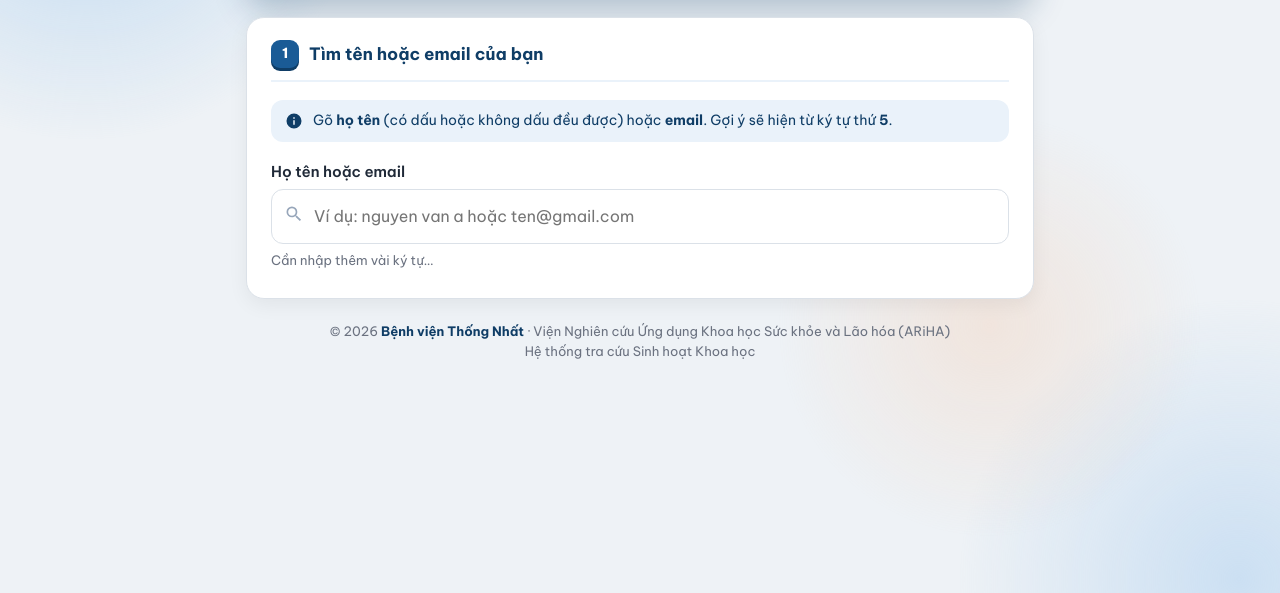
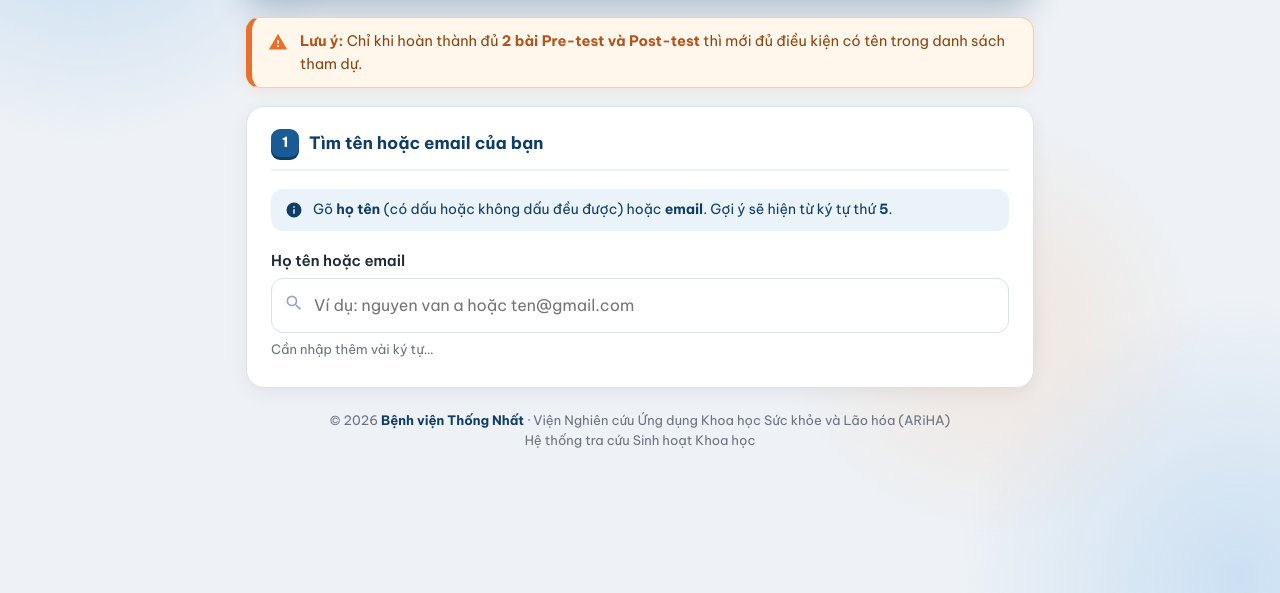
Before and after one commit to VuHoangUS/shkh-2026, a plain HTML site: page index.html in a window 1280 px wide. Shown: the part 207-800 px from the top of the page. Drawn offline with Linux system fonts and the light colour scheme.

Commit message:
Add pre-test/post-test notice above search card
Co-Authored-By: Claude Sonnet 5.5 <noreply@anthropic.com>
Claude-Session: https://claude.ai/code/session_0158cMoA7fwF8JpU8xUE5y2e

```diff
--- a/index.html
+++ b/index.html
@@ -250,6 +250,13 @@ input[type="text"]:focus{
 }
 
 main{ position:relative; z-index:3; }
+.note-warn{
+  display:flex; gap:12px; align-items:flex-start; margin-bottom:18px;
+  background:#fff7ec; color:#8a4510; border:1.5px solid #f6cfa3; border-left:6px solid var(--orange);
+  border-radius:14px; padding:12px 16px; font-size:14.5px; box-shadow:0 4px 14px rgba(232,112,42,.10);
+}
+.note-warn svg{ flex:none; margin-top:2px; color:var(--orange); }
+.note-warn b{ color:var(--orange-dark); }
 /* ---- Ô tìm kiếm + gợi ý ---- */
 .combo{ position:relative; }
 .combo input[type="text"]{ padding:14px 44px 14px 42px; font-size:16px; }
@@ -357,6 +364,10 @@ main{ position:relative; z-index:3; }
   </header>
 
   <main>
+    <div class="note-warn reveal d1" role="note">
+      <svg viewBox="0 0 24 24" width="20" height="20" aria-hidden="true"><path fill="currentColor" d="M1 21h22L12 2 1 21Zm12-3h-2v-2h2v2Zm0-4h-2v-4h2v4Z"/></svg>
+      <span><b>Lưu ý:</b> Chỉ khi hoàn thành đủ <b>2 bài Pre-test và Post-test</b> thì mới đủ điều kiện có tên trong danh sách tham dự.</span>
+    </div>
     <section class="card reveal d1">
       <h2 class="card-title"><span class="step">1</span>Tìm tên hoặc email của bạn</h2>
       <div class="notice">
```
